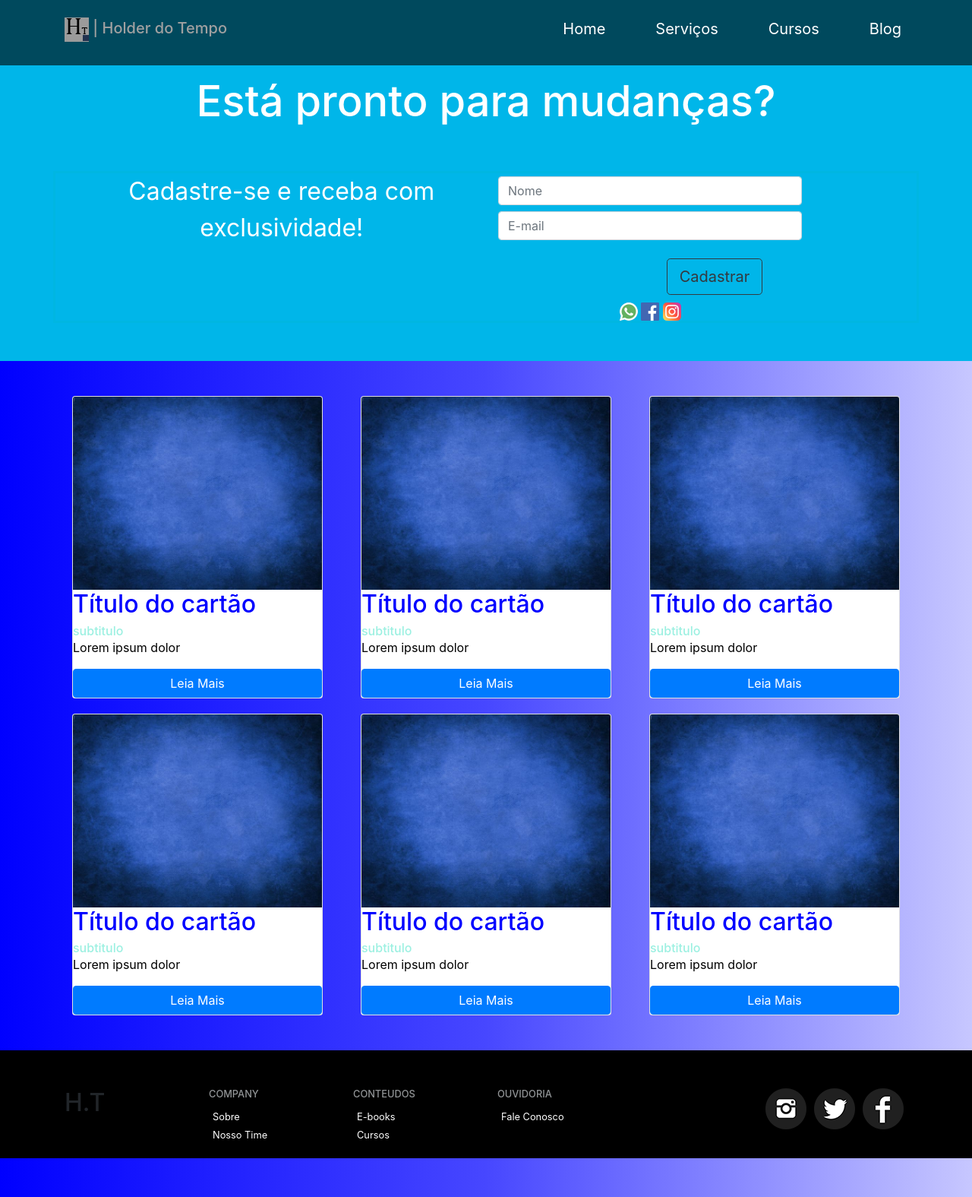
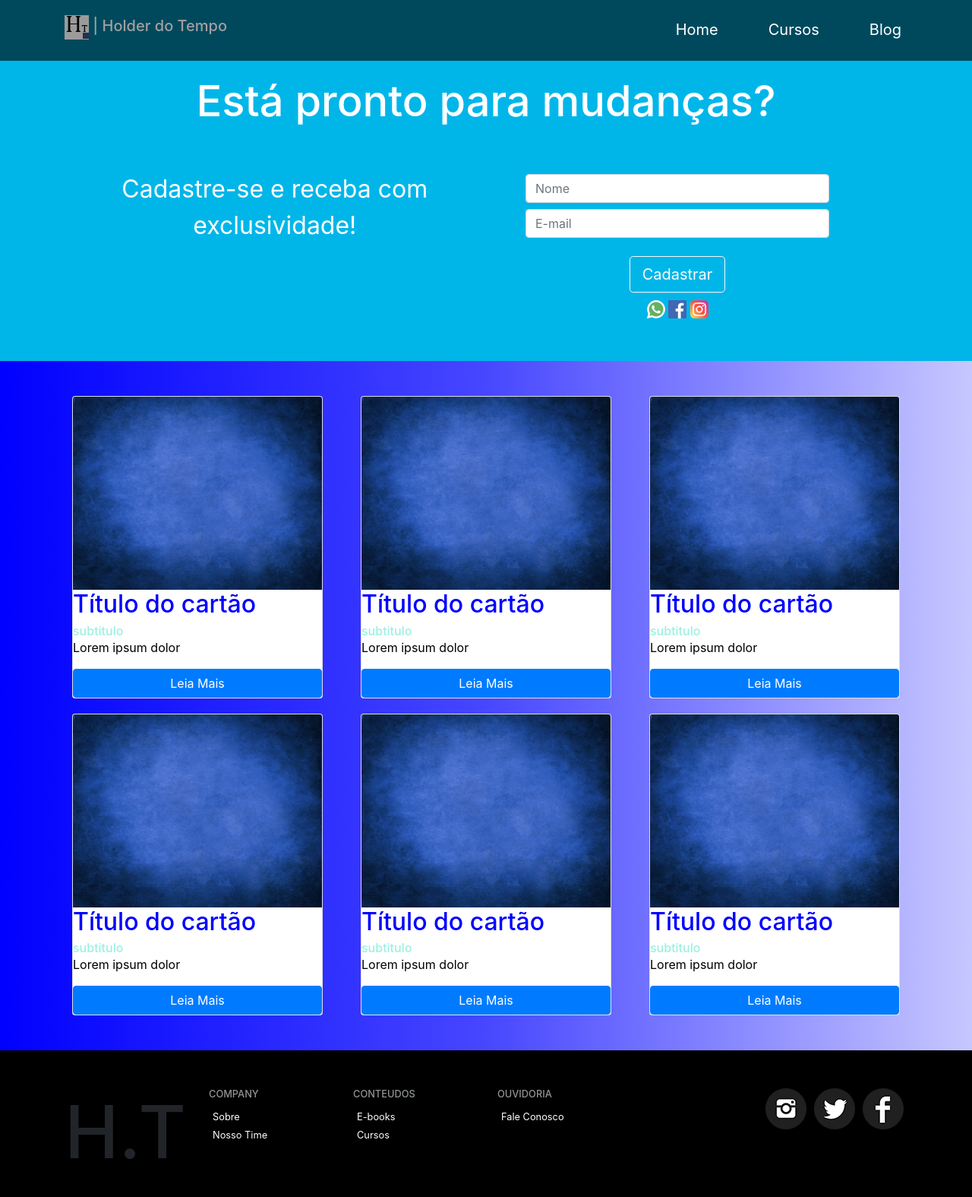
Before and after one commit to LeandroBPontes/site_holder, a PHP site: page /blog.php in a window 1280 px wide. Shown: the whole page at 76% size. Run offline with PHP 8.4, Linux system fonts and the light colour scheme; some libraries are stand-ins or nearby versions.

Commit message:
mudancas graficas

```diff
--- a/blog.php
+++ b/blog.php
@@ -40,10 +40,7 @@
           <div class="collapse navbar-collapse" id="nav-principal">
               <ul class="navbar-nav ml-auto">
                   <li class="nav-item">
-                      <a href="index.html" class="nav-link">Home</a>
-                  </li>
-                  <li class="nav-item">
-                      <a href="servicos.html" class="nav-link">Serviços</a>
+                      <a href="index.php" class="nav-link">Home</a>
                   </li>
                   <li class="nav-item">
                       <a href="#" class="nav-link">Cursos</a>
@@ -70,16 +67,16 @@
               <div class="col-md-6"  >
                 <p> Cadastre-se e receba com exclusividade!</p>
              </div>
-          <div class="m-1 ml-3"><!-- class capa está no css para centralizar o conteudo-->
+          <div class="m-1"><!-- class capa está no css para centralizar o conteudo-->
                 <form action= "cadastrar_usuarios.php" method="POST" enctype="multipart/form-data" >
-                <input type="text" name="nome" class="form-control form-control-md controle_form mb-2 justify-content-center-md"  placeholder="Nome">
-                <input type="email" name="email" class="form-control form-control-md controle_form mb-2 justify-content-center-md" placeholder="E-mail">
-                <input type="submit" value="Cadastrar" class="btn btn-lg btn-outline-dark mt-3 botao_principal justify-content-center-md">
+                <input type="text" name="nome" class="form-control form-control-md controle_form mb-2 justify-content-center-md ml-5"  placeholder="Nome">
+                <input type="email" name="email" class="form-control form-control-md controle_form mb-2 justify-content-center-md ml-5" placeholder="E-mail">
+                <input type="submit" value="Cadastrar" class="btn btn-lg btn-outline-light mt-3 botao_principal justify-content-center-md ml-5">
                 </form>
                 <div class="m-2 justify-content-center-md">
-                  <img src="img/whatsapp.png" >
-                  <img src="img/facebook_icone.png" >
-                  <img src="img/instagram_icone.png" >
+                   <a href="#"><img src="img/whatsapp.png" class="ml-5"> </a>
+                 <a href="#"> <img src="img/facebook_icone.png"> </a>
+                 <a href="#"> <img src="img/instagram_icone.png"> </a>
                 </div>
                 </div>
               </div>
--- a/css/estilo.css
+++ b/css/estilo.css
@@ -27,7 +27,7 @@
 .navbar-light .navbar-nav .nav-link{
 	color: white;
 	font-size: 20px;
-	margin-bottom: 10px;
+	margin-bottom: 2px;
 	margin-left: 50px;
 }
 
@@ -56,7 +56,7 @@
 }
 
 #home h2{
-	font-size: 3em;
+	font-size: 2em;
 	font-weight: 700;
 	letter-spacing: -0.04em;
 	font-family:  courier,courier new,monospace;
@@ -252,13 +252,11 @@
 
 /* Large devices (desktops, 992px and up)*/
 @media (min-width: 992px) and (max-width: 1199.98px) {
-	h1{
-		font-size: 5em;
-	 }
+
 	 #importancia{
-		background-size: 1020px;
+		background-size: 2000px;
 		background-repeat: no-repeat;
-		height: auto;
+		height: 600;
 	}
 
 
@@ -267,7 +265,9 @@
 
 /* Extra large devices (large desktops, 1200px and up)*/
 @media (min-width: 1200px) {
-	h1{ font-size: 6em; }
+	h2{ font-size: 6em;
+
+	 }
 	#importancia{
 		background-size: 2000px;
 		background-repeat: no-repeat;
--- a/css/estilo_blog.css
+++ b/css/estilo_blog.css
@@ -10,6 +10,7 @@
 nav.navbar-transparente {
 	padding: 15px 0;
 	background: rgba(0,0,0,0.6);
+
 }
 
 h5{
@@ -54,7 +55,7 @@
 .sobreposta{
 
 	height: 200px;
-	border: 3px solid #00b6e2;
+
 	margin-bottom: 50px;
 	margin-top: 50px;
 }
@@ -103,10 +104,10 @@
 
 	.controle_form{
 		width: 100%;
-		margin-left: 30px;
+		margin-left: 50px;
 	}
 	.botao_principal{
-		margin-left: 60px;
+		margin-left: 90px;
 	}
 
 	.sobreposta{
```
Also changed, not shown: index.php (+4 -6 lines).
